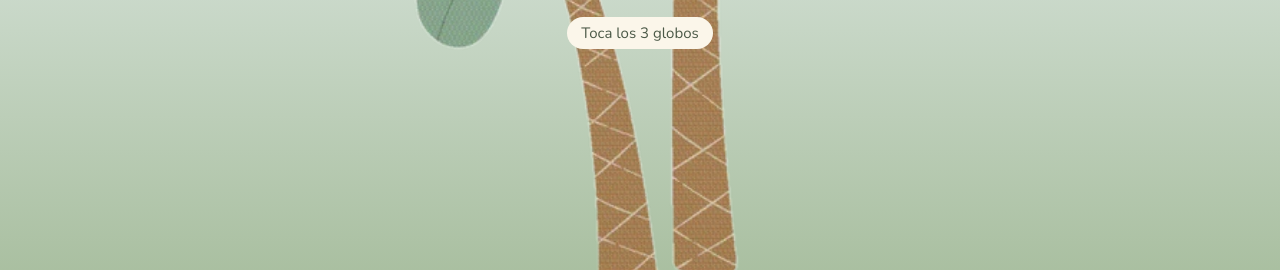
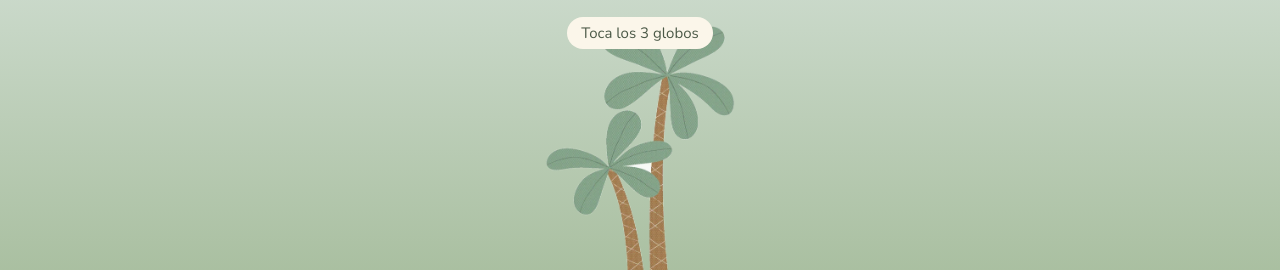
Before and after one commit to motionabner/enzo-safari, a plain HTML site: page index.html in a window 1280 px wide. Shown: the part 524-794 px from the top of the page. Drawn offline with nearby package versions, Linux system fonts and the light colour scheme.

Commit message:
Add files via upload

```diff
--- a/index.html
+++ b/index.html
@@ -25,7 +25,7 @@ button{font:inherit;color:inherit;border:0;background:none;padding:0;cursor:poin
 .cover{position:fixed;inset:0;z-index:20;background:linear-gradient(180deg,var(--sky) 0%,#DDE8E2 45%,var(--sage) 100%);
   display:flex;flex-direction:column;align-items:center;justify-content:center;text-align:center;overflow:hidden;transition:opacity .7s,transform .7s}
 .cover.gone{opacity:0;transform:scale(1.06);pointer-events:none}
-.cover .palms{position:absolute;bottom:-4%;left:50%;width:min(120vw,640px);transform:translateX(-50%);opacity:.9}
+.cover .palms{position:absolute;bottom:-2%;left:50%;height:34vh;width:auto;max-width:none;transform:translateX(-50%);opacity:.9}
 .cover .monkey{position:absolute;top:0;right:7%;width:min(24vw,110px);transform-origin:50% 0;animation:swing 3.4s ease-in-out infinite}
 .cover h1{font:400 clamp(72px,24vw,130px)/1 var(--script);margin:0;color:var(--ink);position:relative}
 .cover p{margin:6px 0 0;font-weight:800;letter-spacing:.18em;text-transform:uppercase;font-size:13px;position:relative}
```
